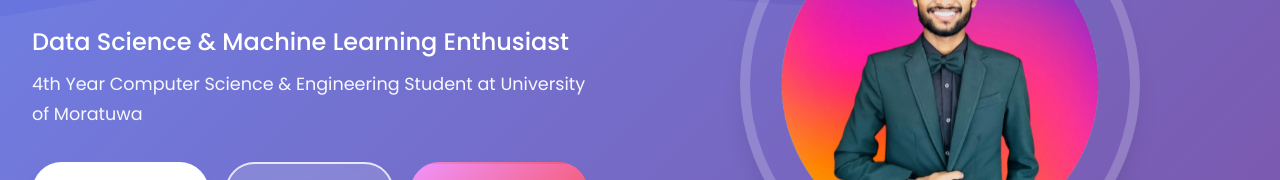
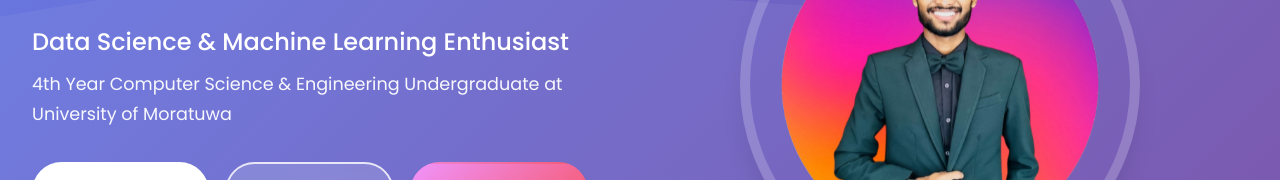
Before and after one commit to YasiruLaksara/YasiruLaksara.github.io, a plain HTML site: page index.html in a window 1280 px wide. Shown: the part 327-507 px from the top of the page. Drawn offline with Linux system fonts and the light colour scheme.

Commit message:
updated the home section

```diff
--- a/index.html
+++ b/index.html
@@ -49,7 +49,7 @@
         <h1 class="hero-title"><span class="highlight">Yasiru Laksara</span></h1>
         <p class="hero-subtitle">Data Science & Machine Learning Enthusiast</p>
         <p class="hero-description">
-          4th Year Computer Science & Engineering Student at University of Moratuwa
+          4th Year Computer Science & Engineering Undergraduate at University of Moratuwa
         </p>
         <div class="hero-cta">
           <a href="#projects" class="btn btn-primary">View My Work</a>
```
